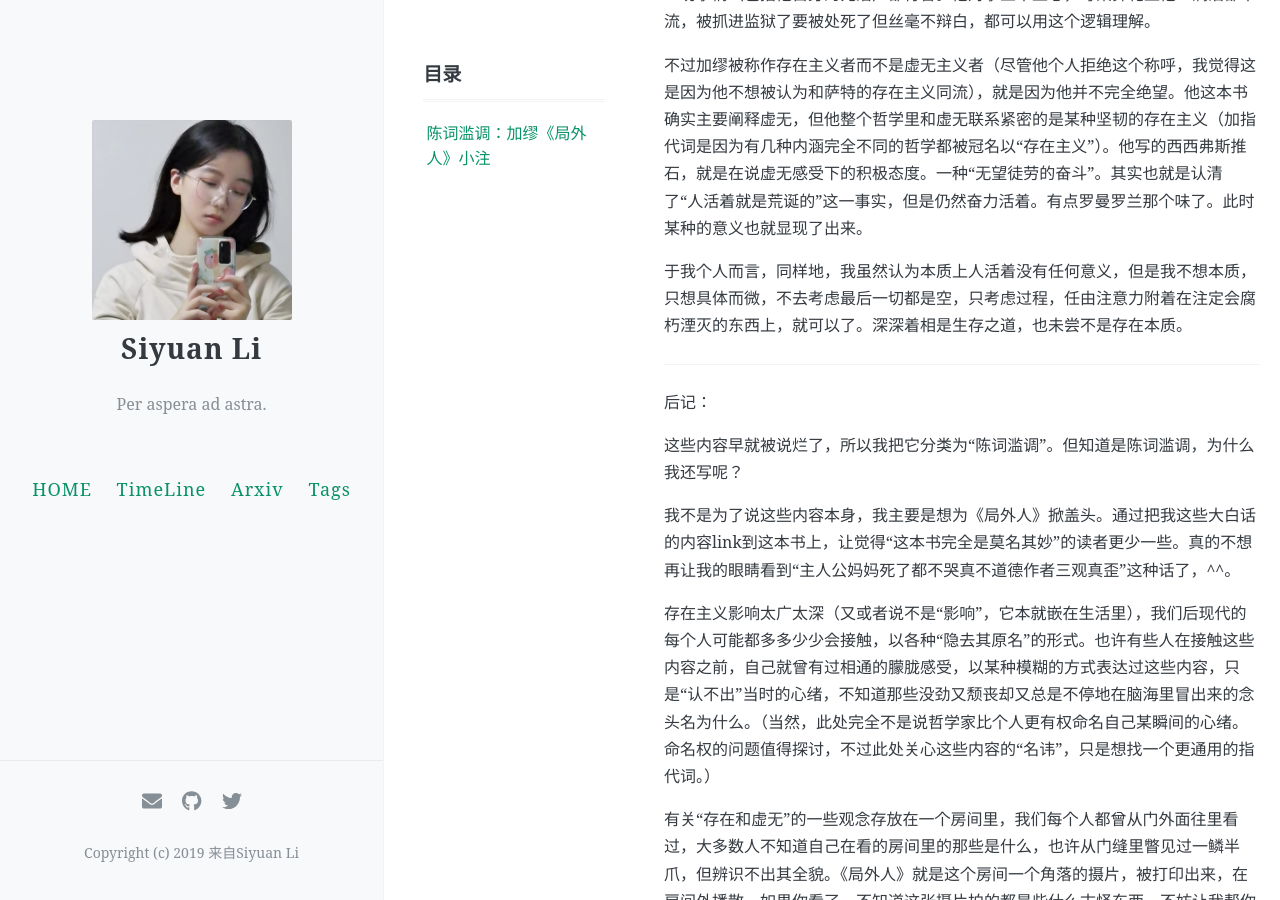
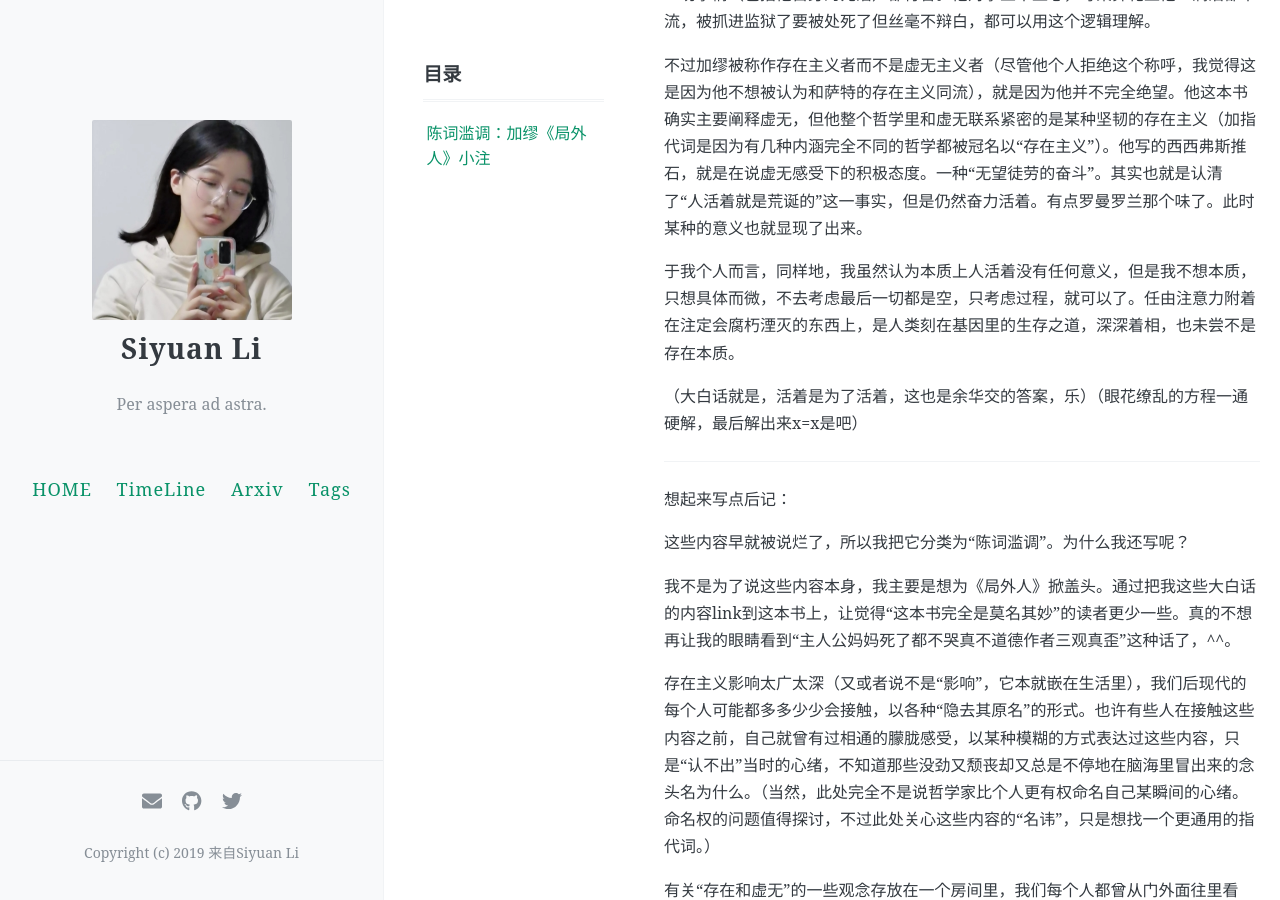
Before and after one commit to ApolloLSY/Attic, a Jekyll site: the page built from _posts/2022-08-01-Platitudes1_TheOutsider.md, in a window 1280 px wide and 900 px high, scrolled down 1117 px. Built offline with Jekyll 4.4.1, drawn with Linux system fonts in a browser that asks for light colours; comment, search, counter and statistics services are not loaded.

Commit message:
Update 2022-08-01-Platitudes1_TheOutsider.md

```diff
--- a/_posts/2022-08-01-Platitudes1_TheOutsider.md
+++ b/_posts/2022-08-01-Platitudes1_TheOutsider.md
@@ -33,13 +33,15 @@ comments: true
 
 不过加缪被称作存在主义者而不是虚无主义者（尽管他个人拒绝这个称呼，我觉得这是因为他不想被认为和萨特的存在主义同流），就是因为他并不完全绝望。他这本书确实主要阐释虚无，但他整个哲学里和虚无联系紧密的是某种坚韧的存在主义（加指代词是因为有几种内涵完全不同的哲学都被冠名以“存在主义”）。他写的西西弗斯推石，就是在说虚无感受下的积极态度。一种“无望徒劳的奋斗”。其实也就是认清了“人活着就是荒诞的”这一事实，但是仍然奋力活着。有点罗曼罗兰那个味了。此时某种的意义也就显现了出来。
 
-于我个人而言，同样地，我虽然认为本质上人活着没有任何意义，但是我不想本质，只想具体而微，不去考虑最后一切都是空，只考虑过程，任由注意力附着在注定会腐朽湮灭的东西上，就可以了。深深着相是生存之道，也未尝不是存在本质。
+于我个人而言，同样地，我虽然认为本质上人活着没有任何意义，但是我不想本质，只想具体而微，不去考虑最后一切都是空，只考虑过程，就可以了。任由注意力附着在注定会腐朽湮灭的东西上，是人类刻在基因里的生存之道，深深着相，也未尝不是存在本质。
+
+（大白话就是，活着是为了活着，这也是余华交的答案，乐）（眼花缭乱的方程一通硬解，最后解出来x=x是吧）
 
 
 ---------------------
-后记：
+想起来写点后记：
 
-这些内容早就被说烂了，所以我把它分类为“陈词滥调”。但知道是陈词滥调，为什么我还写呢？
+这些内容早就被说烂了，所以我把它分类为“陈词滥调”。为什么我还写呢？
 
 我不是为了说这些内容本身，我主要是想为《局外人》掀盖头。通过把我这些大白话的内容link到这本书上，让觉得“这本书完全是莫名其妙”的读者更少一些。真的不想再让我的眼睛看到“主人公妈妈死了都不哭真不道德作者三观真歪”这种话了，^^。
 
```
